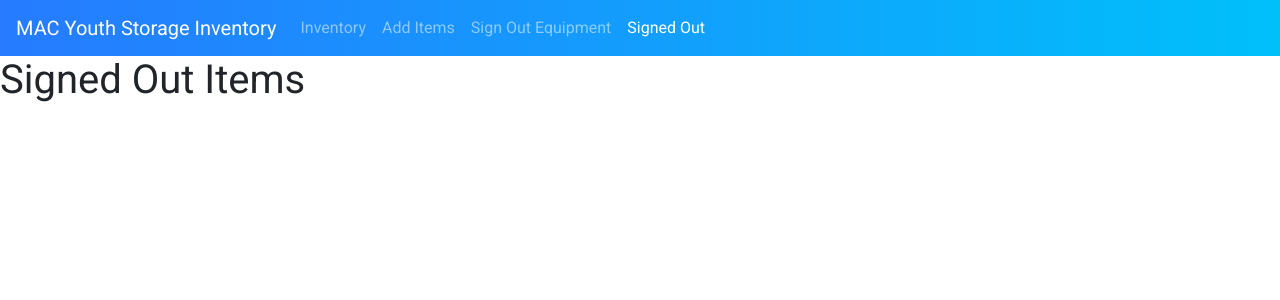
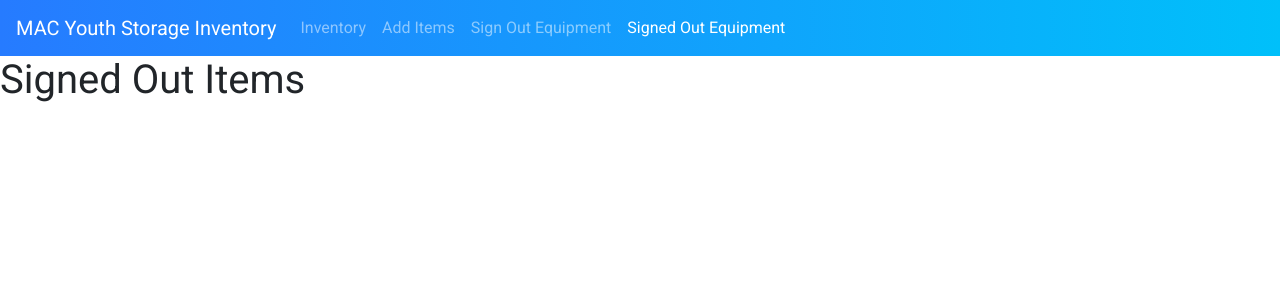
Before and after one commit to fizzlewiththesizzle/MACyouthstorage, a Flask app: page /signedout in a window 1280 px wide. Shown: the top 300 px of the page. Run offline with Flask 2, Linux system fonts and the light colour scheme; some libraries are stand-ins or nearby versions.

Commit message:
changed signed out to signed out equipment in navbar

```diff
--- a/templates/add.html
+++ b/templates/add.html
@@ -24,7 +24,7 @@
                   <li class="nav-item">
                     <a class="nav-link" href="/signout">Sign Out Equipment</a>
                   <li class="nav-item">
-                    <a class="nav-link" href="/signedout">Signed Out</a>
+                    <a class="nav-link" href="/signedout">Signed Out Equipment</a>
               </ul>
             </div>
           </nav>
--- a/templates/index.html
+++ b/templates/index.html
@@ -24,7 +24,7 @@
                   <li class="nav-item">
                     <a class="nav-link" href="/signout">Sign Out Equipment</a>
                   <li class="nav-item">
-                    <a class="nav-link" href="/signedout">Signed Out</a>
+                    <a class="nav-link" href="/signedout">Signed Out Equipment</a>
               </ul>
             </div>
           </nav>
--- a/templates/signedout.html
+++ b/templates/signedout.html
@@ -24,7 +24,7 @@
                   <li class="nav-item">
                     <a class="nav-link" href="/signout">Sign Out Equipment</a>
                 <li class="nav-item active">
-                    <a class="nav-link" href="/signedout">Signed Out</a>
+                    <a class="nav-link" href="/signedout">Signed Out Equipment</a>
               </ul>
             </div>
           </nav>
--- a/templates/signout.html
+++ b/templates/signout.html
@@ -24,7 +24,7 @@
                   <li class="nav-item active">
                     <a class="nav-link" href="/signout">Sign Out Equipment</a>
                   <li class="nav-item">
-                    <a class="nav-link" href="/signedout">Signed Out</a>
+                    <a class="nav-link" href="/signedout">Signed Out Equipment</a>
               </ul>
             </div>
           </nav>
```
